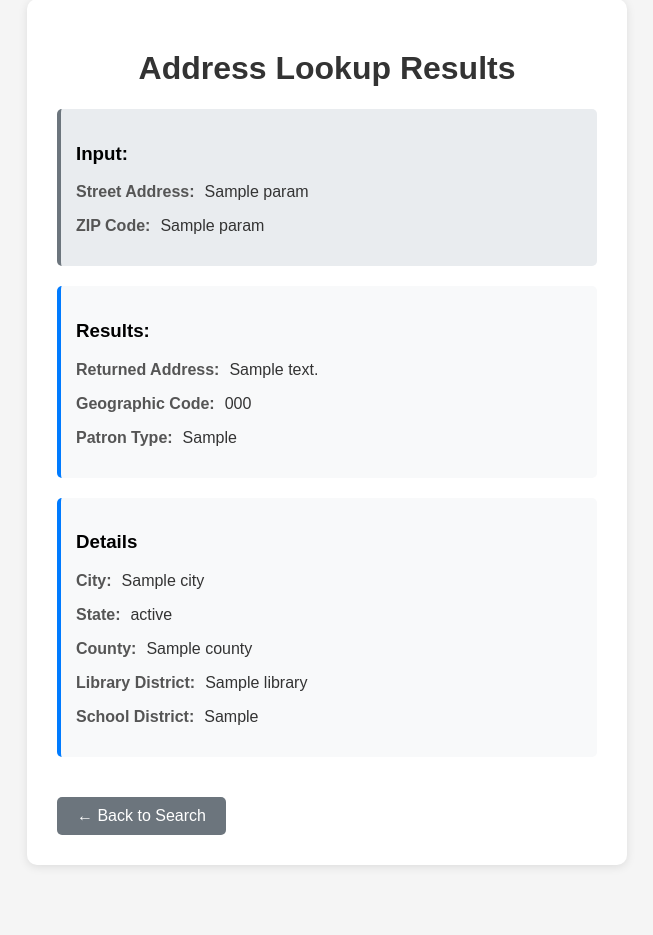
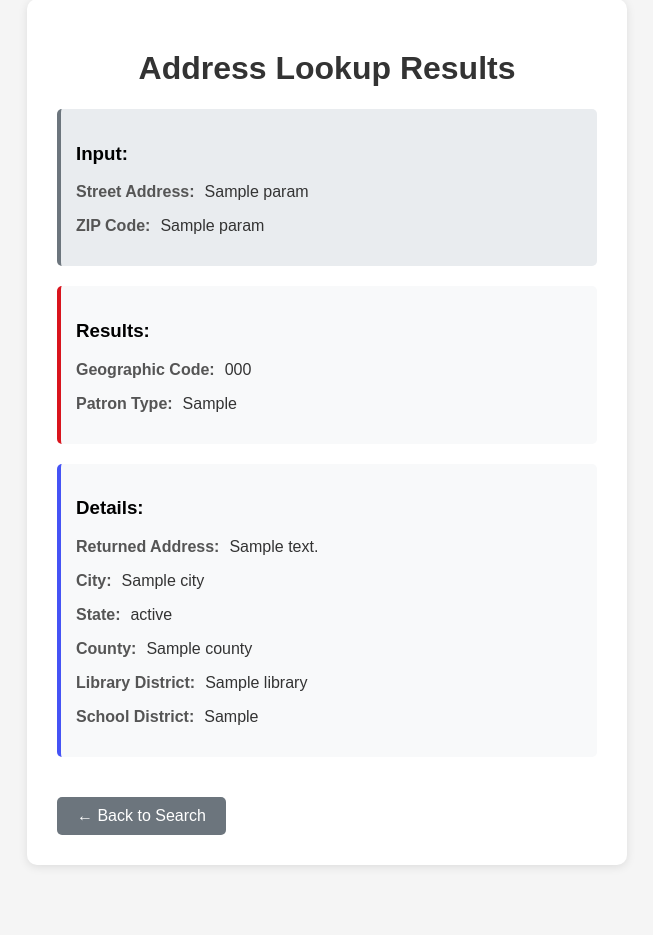
Before and after one commit to reedbc1/RegistrationFinder, a Flask app: template templates/result.html in a window 1280 px wide. Shown: the part 71-1006 px from the top of the page, without its empty margins (313-966 px from the left). Run offline with Flask 3, Linux system fonts and the light colour scheme; the template is opened without the code that fills it: most values are stand-ins (such as "Sample title", 1, 10 or a date in 2020).

Commit message:
Split Results section into two parts in result.html

```diff
--- a/templates/result.html
+++ b/templates/result.html
@@ -23,12 +23,19 @@
             color: #333;
             text-align: center;
         }
+        .detail-section {
+            margin: 20px 0;
+            padding: 15px;
+            background-color: #f8f9fa;
+            border-radius: 5px;
+            border-left: 4px solid #4553f5;
+        }
         .result-section {
             margin: 20px 0;
             padding: 15px;
             background-color: #f8f9fa;
             border-radius: 5px;
-            border-left: 4px solid #007bff;
+            border-left: 4px solid #d9141d;
         }
         .input-section {
             margin: 20px 0;
@@ -75,18 +82,18 @@
         <div class="result-section">
             <h3>Results:</h3>
 
-            {% if result.address %}
-            <p><span class="label">Returned Address:</span><span class="value">{{ result.address }}</span></p>
-            {% endif %}
-
             <p><span class="label">Geographic Code:</span><span class="value">{{ result.geo_code }}</span></p>
             <p><span class="label">Patron Type:</span><span class="value">{{ result.patron_type }}</span></p>
         </div>
 
         <!-- Details Card -->
         {% if result.city or result.state or result.county or result.library or result.school_district %}
-        <div class="result-section">
-            <h3>Details</h3>
+        <div class="detail-section">
+            <h3>Details:</h3>
+
+            {% if result.address %}
+            <p><span class="label">Returned Address:</span><span class="value">{{ result.address }}</span></p>
+            {% endif %}
 
             {% if result.city %}
             <p><span class="label">City:</span><span class="value">{{ result.city }}</span></p>
```
Also changed, not shown: 1 other file.
